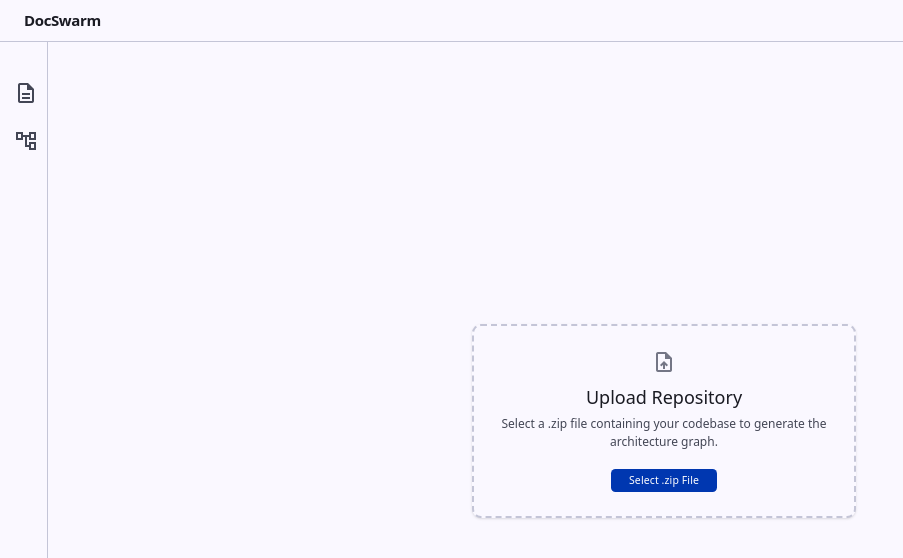
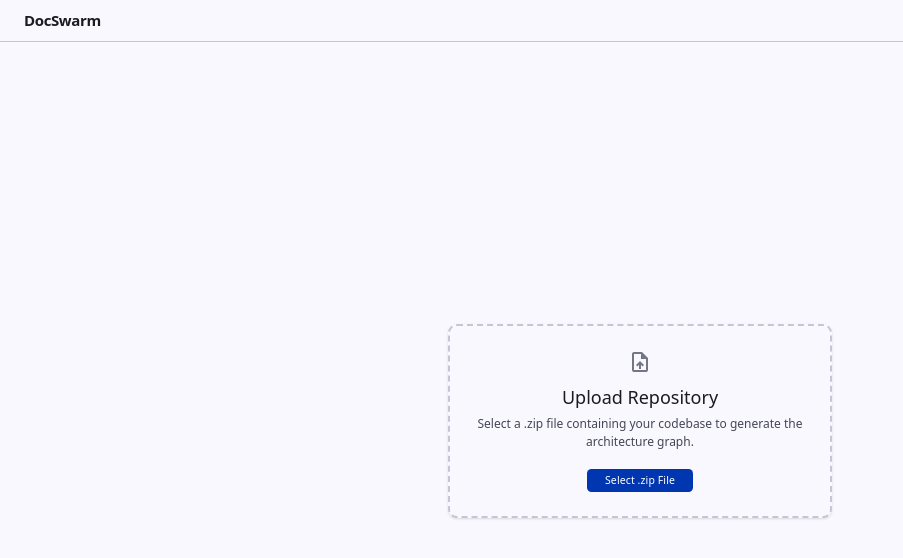
Before and after one commit to SohamSawant21/DocSwarm, a Next.js app in the folder frontend/: page / in a window 1280 px wide. Shown: the top 558 px of the page, without its empty margins (0-903 px from the left). Built offline with nearby package versions, Linux system fonts and the light colour scheme; no server answers.

Commit message:
sidebar upload

```diff
--- a/frontend/src/app/page.tsx
+++ b/frontend/src/app/page.tsx
@@ -14,7 +14,7 @@ export default function Home() {
   const [isUploading, setIsUploading] = useState(false);
   const [loadingStep, setLoadingStep] = useState<string>("");
 
-  const { setGraphData, uploadId, incrementUploadId } = useStore();
+  const { setGraphData, uploadId, incrementUploadId, graphData } = useStore();
 
   const handleFileUpload = async (event: React.ChangeEvent<HTMLInputElement>) => {
     const file = event.target.files?.[0];
@@ -89,7 +89,7 @@ export default function Home() {
       <TopAppBar />
       <div className="flex-1 flex overflow-hidden relative pt-14">
         <SideNav />
-        <main className="flex-1 ml-16 flex flex-col md:flex-row h-full overflow-hidden">
+        <main className={`flex-1 flex flex-col md:flex-row h-full overflow-hidden ${graphData ? 'ml-16' : ''}`}>
           <ErrorBoundary sectionName="Upload Experience">
             <div className="flex-1 flex flex-col items-center justify-center bg-surface">
               <div className="p-8 border-2 border-dashed border-outline-variant rounded-xl flex flex-col items-center text-center bg-surface-bright max-w-[32rem] w-full shadow-sm">
--- a/frontend/src/components/SideNav.tsx
+++ b/frontend/src/components/SideNav.tsx
@@ -1,8 +1,12 @@
 import Link from 'next/link';
 import { usePathname } from 'next/navigation';
+import { useStore } from '@/store/useStore';
 
 export function SideNav() {
   const pathname = usePathname();
+  const { graphData } = useStore();
+
+  if (!graphData) return null;
 
   return (
     <nav className="fixed left-0 top-14 flex flex-col justify-between py-6 z-40 h-[calc(100vh-3.5rem)] bg-surface text-sm tracking-wide w-16 hover:w-60 border-r border-outline-variant transition-all duration-300 group overflow-hidden">
```
Also changed, not shown: 1 other file (tests, documents, lock files or other folders).
